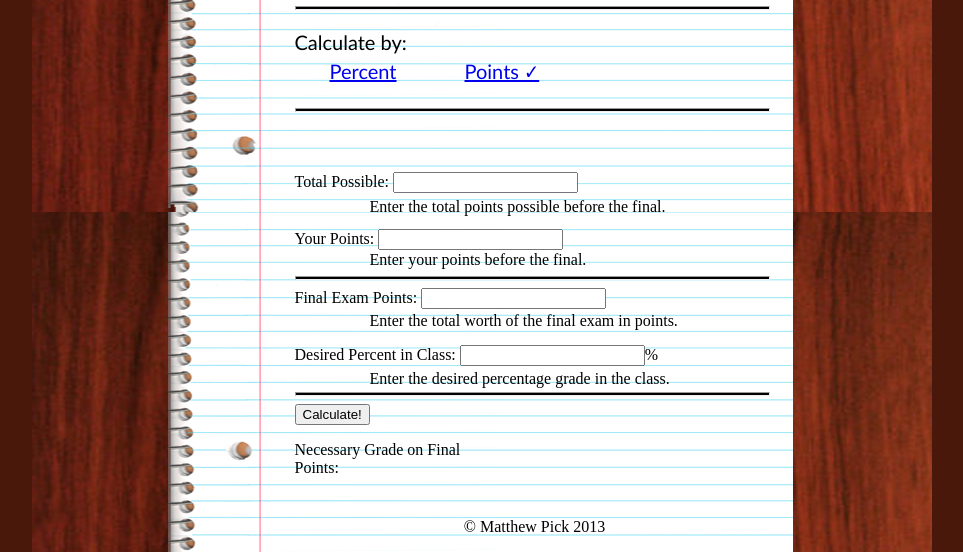
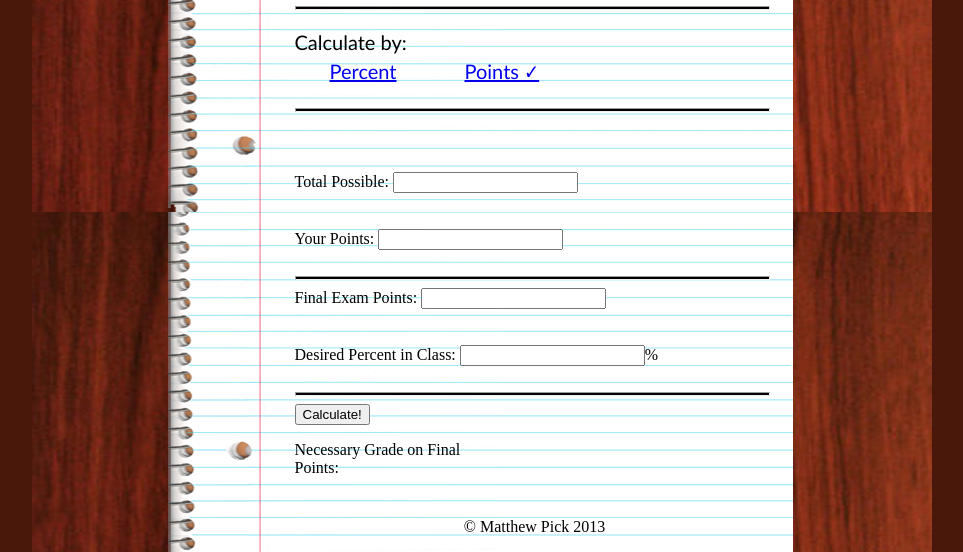
Before and after one commit to cybermatthew/AceMyGPA, a PHP site: page /pointcalc.php in a window 1280 px wide. Shown: the part 345-897 px from the top of the page, without its empty margins (158-1121 px from the left). Run offline with PHP 8.4, Linux system fonts and the light colour scheme; data that the repository does not hold is empty.

Commit message:
Fixed error messages and result for points.

```diff
--- a/gradecalc/pointcalc.php
+++ b/gradecalc/pointcalc.php
@@ -15,34 +15,18 @@
 function calculate(){
 	 $error = 0;
 
-	 echo "<div id=errors>";
-
 	 if($_POST['totalPossible'] == ''){
-	 	echo "<div id=totalPossible>Enter the total points possible before the final.</div>";
 		$error = 1;
-	 }else{
-                echo "<div id=invisibleTotalPossible></div>";
          }
 	 if($_POST['yourPoints'] == ''){
-		echo "<div id=yourPoints>Enter your points before the final.</div>";
 		$error = 1;
-         }else{
-                echo "<div id=invisibleYourPoints></div>";
          }
 	 if($_POST['finalPoints'] == ''){
-		echo "<div id=finalPoints>Enter the total worth of the final exam in points.</div>";
 		$error = 1;
-         }else{
-                echo "<div id=invisibleFinalPoints></div>";
          }
 	 if($_POST['desiredPercent'] == ''){
-		echo "<div id=desiredPts>Enter the desired percentage grade in the class.</div>";
 		$error = 1;
-         }else{
-                echo "<div id=invisibleDesiredPts></div>";
          }
-
-	 echo "</div>";
 
 	 if($error == 1) return;
 
@@ -53,13 +37,12 @@ function calculate(){
 
 	 $result = ($desiredPercent/100)*($totalPossible+$finalPoints)-$yourPoints;
 
-	 echo "<div id=pointMessage>";
+
 
 	 if($result <= 0) echo "You got this no matter what!";
 	 else if($result > $finalPoints) echo "Not a chance! ~ " . round($result,2) . " / " . $finalPoints . " ~ " . round($result/$finalPoints*100,2) . "%";
 	 else echo $result . " / " . $finalPoints . " ~ " . round($result/$finalPoints*100,2) . "%";
 
-	 echo "</div>";
 }
 
 function setForm(){
@@ -71,4 +54,9 @@ function setForm(){
 	 echo '<hr>';
 }
 
+function setValue($type){
+
+
+}
+
 ?>
--- a/gradecalc/style.css
+++ b/gradecalc/style.css
@@ -114,56 +114,3 @@ hr{
     height:2px;
     background-color:black;
 }
-
-/*
-  Points error formatting
-*/
-
-#totalPossible{
-    margin-top:-295px;
-    margin-left:75px;
-}
-
-#yourPoints{
-    margin-top:35px;
-    margin-left:75px;
-}
-
-#finalPoints{
-    margin-top:43px;
-    margin-left:75px;
-}
-
-#desiredPts{
-    margin-top:40px;
-    margin-left:75px;
-}
-
-#invisibleTotalPossible{
-    margin-top:-295px;
-    margin-left:75px;
-    height: 18px;
-}
-
-#invisibleYourPoints{
-    margin-top:35px;
-    margin-left:75px;
-    height: 18px;
-}
-
-#invisibleFinalPoints{
-    margin-top:43px;
-    margin-left:75px;
-    height: 18px;
-}
-
-#invisibleDesiredPts{
-    margin-top:40px;
-    margin-left:75px;
-    height: 18px;
-}
-
-#pointMessage{
-    margin-top:71px;
-    margin-left:50px;
-}
```
